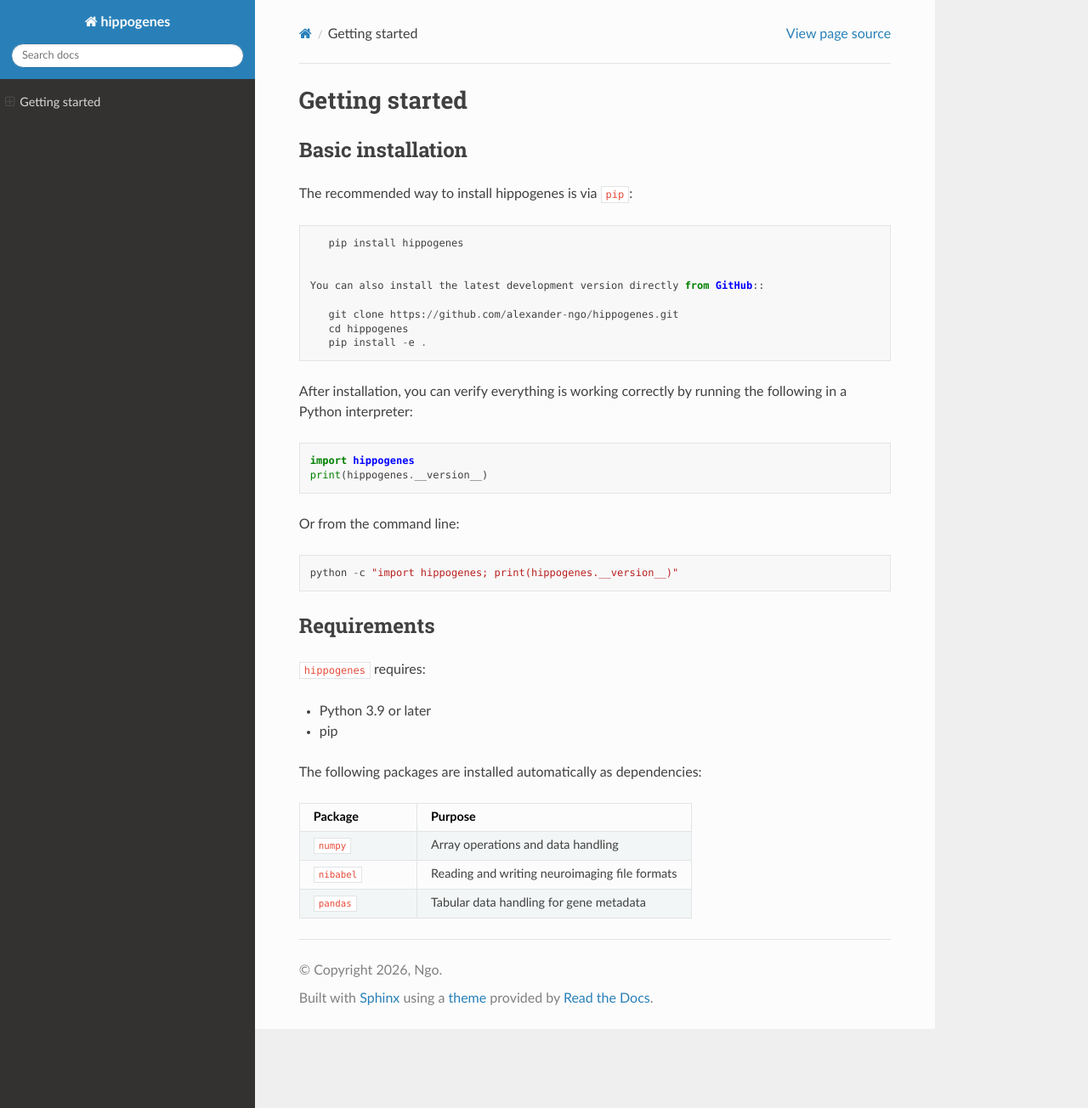
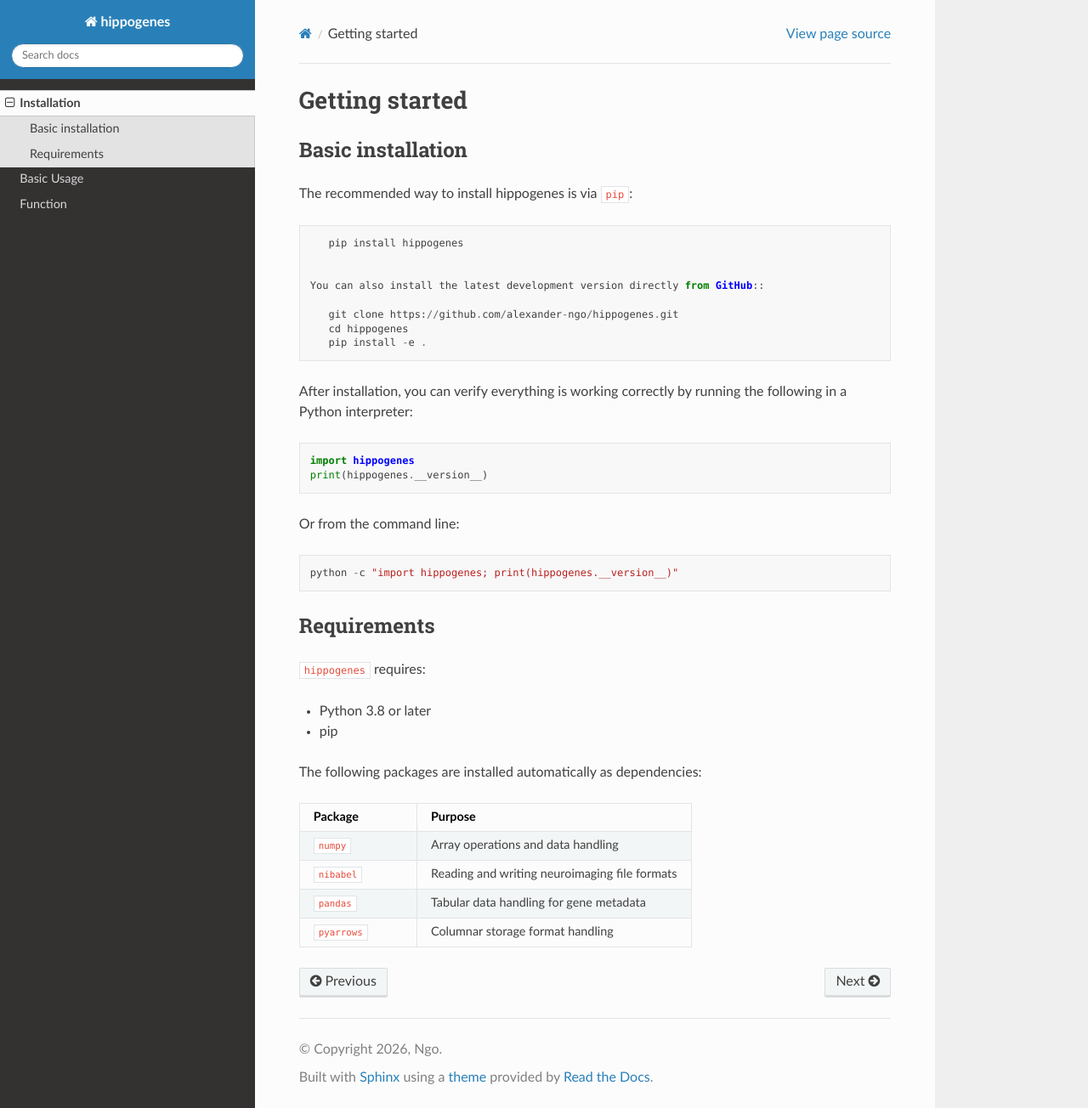
Before and after one commit to alexander-ngo/hippogenes, a Sphinx documentation site: the page built from docs/source/installation.rst, in a window 1280 px wide and 1304 px high. Shown: the whole window at 85% size. Built offline with Sphinx 7.4.7 and the Read the Docs theme 3.1.0, drawn with Linux system fonts in a browser that asks for light colours; pages that are not in the unit, such as notebooks, are missing from menus.

Commit message:
fix: edit readthedocs

```diff
--- a/docs/source/api.rst
+++ b/docs/source/api.rst
@@ -1,6 +1,6 @@
 .. _api:
 
-API Reference
+Reference API
 =============
 
 This page documents all public functions in hippogenes.
--- a/docs/source/installation.rst
+++ b/docs/source/installation.rst
@@ -34,7 +34,7 @@
 
 ``hippogenes`` requires:
 
-- Python 3.9 or later
+- Python 3.8 or later
 - pip
 
 The following packages are installed automatically as dependencies:
@@ -51,3 +51,5 @@
      - Reading and writing neuroimaging file formats
    * - ``pandas``
      - Tabular data handling for gene metadata
+   * - ``pyarrows``
+     - Columnar storage format handling
```
Also changed, not shown: docs/source/index.rst (+14 -1 lines), docs/source/quickstart.rst (+4 -7 lines).
